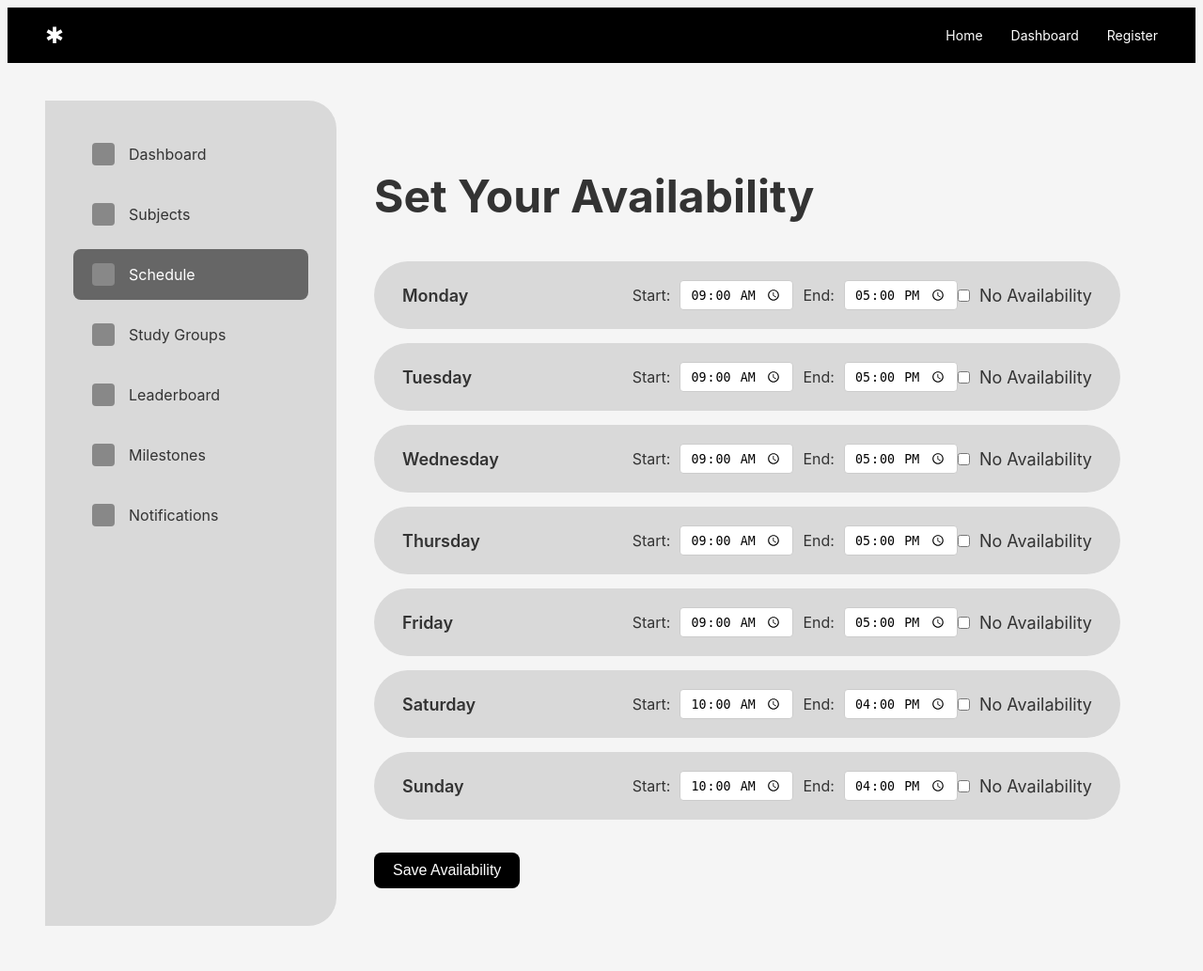
After one commit to rmetchkarovaieu2024-bit/ADS-Project, a Flask app: page /schedule in a window 1280 px wide. The commit adds this page. Shown: the whole page at 94% size. Run offline with Flask 3, Linux system fonts and the light colour scheme.

Commit message:
29.10.2025 - Added Subject Weights and Schedule

```diff
--- a/app.py
+++ b/app.py
@@ -75,6 +75,10 @@ def leaderboard():
 def weight():
     return render_template('weight.html')
 
+@app.route('/schedule')
+def schedule():
+    return render_template('schedule.html')
+
 if __name__ == '__main__':
     with app.app_context():
         db.create_all()
--- a/templates/leaderboard.html
+++ b/templates/leaderboard.html
@@ -50,6 +50,8 @@
             gap: 15px;
             cursor: pointer;
             transition: background 0.3s;
+            text-decoration: none;
+            color: #333;
         }
         .menu-item:hover {
             background: #c9c9c9;
@@ -115,7 +117,8 @@
         <div class="sidebar">
             <a href="/dashboard" class="menu-item"><div class="menu-icon"></div><span>Dashboard</span></a>
             <a href="/weight" class="menu-item"><div class="menu-icon"></div><span>Subjects</span></a>
-            <div class="menu-item"><div class="menu-icon"></div><span>Schedule</span></div>
+            <a href="/schedule" class="menu-item"><div class="menu-icon"></div><span>Schedule</span></a>
+            <div class="menu-item"><div class="menu-icon"></div><span>Study Groups</span></div>
             <div class="menu-item active"><div class="menu-icon"></div><span>Leaderboard</span></div>
             <div class="menu-item"><div class="menu-icon"></div><span>Milestones</span></div>
             <div class="menu-item"><div class="menu-icon"></div><span>Notifications</span></div>
--- /dev/null
+++ b/templates/schedule.html
@@ -0,0 +1,268 @@
+<!DOCTYPE html>
+<html lang="en">
+<head>
+    <meta charset="UTF-8">
+    <meta name="viewport" content="width=device-width, initial-scale=1.0">
+    <title>Schedule - Smart Study Planner</title>
+    <style>
+        body {
+            font-family: -apple-system, BlinkMacSystemFont, 'Segoe UI', Roboto, Oxygen, Ubuntu, Cantarell, sans-serif;
+            background: #f5f5f5;
+            color: #333;
+        }
+        .navbar {
+            background: #000;
+            padding: 15px 40px;
+            display: flex;
+            justify-content: space-between;
+            align-items: center;
+        }
+        .logo {
+            font-size: 24px;
+            color: white;
+        }
+        .nav-links {
+            display: flex;
+            gap: 30px;
+        }
+        .nav-links a {
+            color: white;
+            text-decoration: none;
+            font-size: 14px;
+        }
+        .schedule-container {
+            padding: 40px;
+            display: flex;
+        }
+        .sidebar {
+            width: 250px;
+            background: #d9d9d9;
+            padding: 30px;
+            border-radius: 0 30px 30px 0;
+            min-height: 600px;
+        }
+        .menu-item {
+            padding: 15px 20px;
+            margin-bottom: 10px;
+            border-radius: 8px;
+            display: flex;
+            align-items: center;
+            gap: 15px;
+            cursor: pointer;
+            transition: background 0.3s;
+            text-decoration: none;
+            color: #333;
+        }
+        .menu-item:hover {
+            background: #c9c9c9;
+        }
+        .menu-item.active {
+            background: #666;
+            color: white;
+        }
+        .menu-icon {
+            width: 24px;
+            height: 24px;
+            background: #888;
+            border-radius: 4px;
+        }
+        .schedule-content {
+            flex: 1;
+            padding: 40px;
+        }
+        .schedule-content h1 {
+            font-size: 48px;
+            font-weight: 700;
+            margin-bottom: 40px;
+        }
+        .availability-item {
+            background: #d9d9d9;
+            padding: 20px 30px;
+            border-radius: 50px;
+            margin-bottom: 15px;
+            display: flex;
+            align-items: center;
+            justify-content: space-between;
+            font-size: 18px;
+        }
+        .day-name {
+            font-weight: 600;
+            flex: 1;
+        }
+        .time-selector {
+            display: flex;
+            align-items: center;
+            gap: 10px;
+        }
+        .time-selector label {
+            font-size: 16px;
+        }
+        .time-selector input {
+            padding: 5px 10px;
+            border-radius: 4px;
+            border: 1px solid #ccc;
+            background: white;
+        }
+        .no-avail {
+            display: flex;
+            align-items: center;
+            gap: 10px;
+        }
+        .no-avail input {
+            margin: 0;
+        }
+        .save-button {
+            background: #000;
+            color: white;
+            padding: 10px 20px;
+            border: none;
+            border-radius: 8px;
+            font-size: 16px;
+            cursor: pointer;
+            margin-top: 20px;
+        }
+        .save-button:hover {
+            background: #333;
+        }
+    </style>
+</head>
+<body>
+    <div class="navbar">
+        <div class="logo">✱</div>
+        <div class="nav-links">
+            <a href="/">Home</a>
+            <a href="/dashboard">Dashboard</a>
+            <a href="/register">Register</a>
+        </div>
+    </div>
+    <div class="schedule-container">
+        <div class="sidebar">
+            <a href="/dashboard" class="menu-item"><div class="menu-icon"></div><span>Dashboard</span></a>
+            <a href="/weight" class="menu-item"><div class="menu-icon"></div><span>Subjects</span></a>
+            <div class="menu-item active"><div class="menu-icon"></div><span>Schedule</span></div>
+            <div class="menu-item"><div class="menu-icon"></div><span>Study Groups</span></div>
+            <a href="/leaderboard" class="menu-item"><div class="menu-icon"></div><span>Leaderboard</span></a>
+            <div class="menu-item"><div class="menu-icon"></div><span>Milestones</span></div>
+            <div class="menu-item"><div class="menu-icon"></div><span>Notifications</span></div>
+        </div>
+        <div class="schedule-content">
+            <h1>Set Your Availability</h1>
+            <div class="availability-item">
+                <span class="day-name">Monday</span>
+                <div class="time-selector">
+                    <label for="start-mon">Start:</label>
+                    <input type="time" id="start-mon" value="09:00">
+                    <label for="end-mon">End:</label>
+                    <input type="time" id="end-mon" value="17:00">
+                </div>
+                <div class="no-avail">
+                    <input type="checkbox" id="no-avail-mon">
+                    <label for="no-avail-mon">No Availability</label>
+                </div>
+            </div>
+            <div class="availability-item">
+                <span class="day-name">Tuesday</span>
+                <div class="time-selector">
+                    <label for="start-tue">Start:</label>
+                    <input type="time" id="start-tue" value="09:00">
+                    <label for="end-tue">End:</label>
+                    <input type="time" id="end-tue" value="17:00">
+                </div>
+                <div class="no-avail">
+                    <input type="checkbox" id="no-avail-tue">
+                    <label for="no-avail-tue">No Availability</label>
+                </div>
+            </div>
+            <div class="availability-item">
+                <span class="day-name">Wednesday</span>
+                <div class="time-selector">
+                    <label for="start-wed">Start:</label>
+                    <input type="time" id="start-wed" value="09:00">
+                    <label for="end-wed">End:</label>
+                    <input type="time" id="end-wed" value="17:00">
+                </div>
+                <div class="no-avail">
+                    <input type="checkbox" id="no-avail-wed">
+                    <label for="no-avail-wed">No Availability</label>
+                </div>
+            </div>
+            <div class="availability-item">
+                <span class="day-name">Thursday</span>
+                <div class="time-selector">
+                    <label for="start-thu">Start:</label>
+                    <input type="time" id="start-thu" value="09:00">
+                    <label for="end-thu">End:</label>
+                    <input type="time" id="end-thu" value="17:00">
+                </div>
+                <div class="no-avail">
+                    <input type="checkbox" id="no-avail-thu">
+                    <label for="no-avail-thu">No Availability</label>
+                </div>
+            </div>
+            <div class="availability-item">
+                <span class="day-name">Friday</span>
+                <div class="time-selector">
+                    <label for="start-fri">Start:</label>
+                    <input type="time" id="start-fri" value="09:00">
+                    <label for="end-fri">End:</label>
+                    <input type="time" id="end-fri" value="17:00">
+                </div>
+                <div class="no-avail">
+                    <input type="checkbox" id="no-avail-fri">
+                    <label for="no-avail-fri">No Availability</label>
+                </div>
+            </div>
+            <div class="availability-item">
+                <span class="day-name">Saturday</span>
+                <div class="time-selector">
+                    <label for="start-sat">Start:</label>
+                    <input type="time" id="start-sat" value="10:00">
+                    <label for="end-sat">End:</label>
+                    <input type="time" id="end-sat" value="16:00">
+                </div>
+                <div class="no-avail">
+                    <input type="checkbox" id="no-avail-sat">
+                    <label for="no-avail-sat">No Availability</label>
+                </div>
+            </div>
+            <div class="availability-item">
+                <span class="day-name">Sunday</span>
+                <div class="time-selector">
+                    <label for="start-sun">Start:</label>
+                    <input type="time" id="start-sun" value="10:00">
+                    <label for="end-sun">End:</label>
+                    <input type="time" id="end-sun" value="16:00">
+                </div>
+                <div class="no-avail">
+                    <input type="checkbox" id="no-avail-sun">
+                    <label for="no-avail-sun">No Availability</label>
+                </div>
+            </div>
+            <button class="save-button">Save Availability</button>
+        </div>
+    </div>
+    <script>
+        // Function to toggle time inputs based on checkbox
+        function toggleAvailability(day) {
+            const checkbox = document.getElementById(`no-avail-${day}`);
+            const startInput = document.getElementById(`start-${day}`);
+            const endInput = document.getElementById(`end-${day}`);
+            if (checkbox.checked) {
+                startInput.disabled = true;
+                endInput.disabled = true;
+                startInput.value = '';
+                endInput.value = '';
+            } else {
+                startInput.disabled = false;
+                endInput.disabled = false;
+            }
+        }
+
+        // Add event listeners for each checkbox
+        const days = ['mon', 'tue', 'wed', 'thu', 'fri', 'sat', 'sun'];
+        days.forEach(day => {
+            document.getElementById(`no-avail-${day}`).addEventListener('change', () => toggleAvailability(day));
+        });
+    </script>
+</body>
+</html>
```
Also changed, not shown: templates/weight.html (+7 -5 lines).
